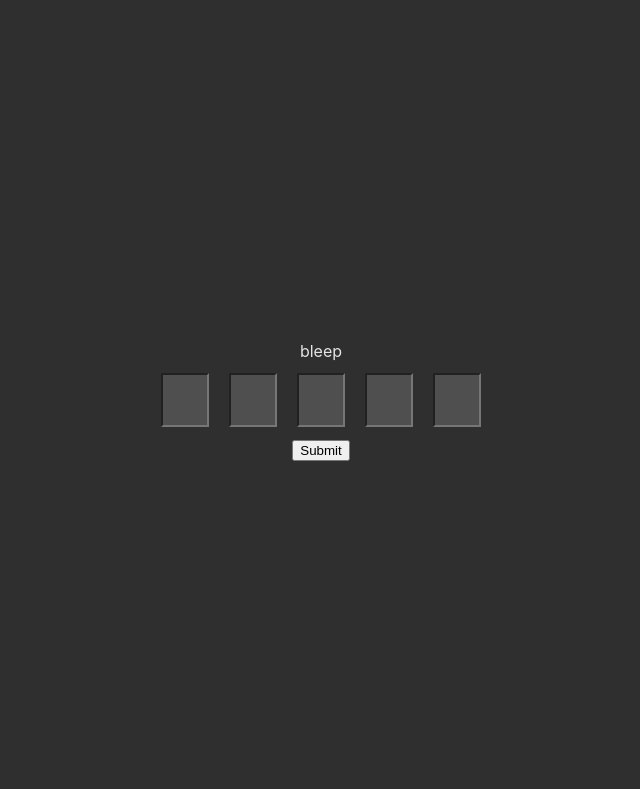
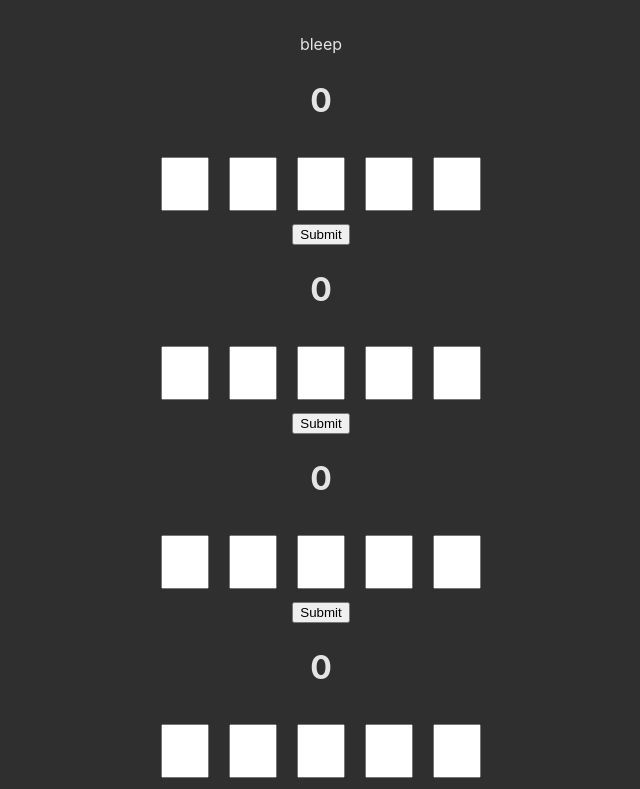
Before and after one commit to chalrees876/wordleClone, a React (Vite) app in the folder wordle-clone/: page / in a window 1280 px wide. Shown: the top 789 px of the page, without its empty margins (319-959 px from the left). Built offline with nearby package versions, Linux system fonts and the light colour scheme.

Commit message:
handles one guess

```diff
--- a/wordle-clone/src/App.css
+++ b/wordle-clone/src/App.css
@@ -13,7 +13,6 @@ input[type=text] {
   font-size: 2.5em;
   text-align: center;
   margin: 10px 10px;
-  background-color: #4f4f4f;
 }
 
 input[type=text]:focus {
@@ -24,3 +23,15 @@ input[type=text]:focus {
 .letter-container {
   display: inline;
 }
+
+.grey {
+  background-color: lightslategrey;
+}
+
+.green {
+  background-color: green;
+}
+
+.yellow {
+  background-color: yellow;
+}
--- a/wordle-clone/src/App.jsx
+++ b/wordle-clone/src/App.jsx
@@ -6,6 +6,12 @@ function App(props) {
 
     const[answers, setAnswers] = useState([]);
     const [answer, setAnswer] = useState("");
+    const [guessNumber, setGuessNumber] = useState(0);
+
+    const alphabetMap = {};
+    for (let i = 0; i < 26; ++i) {
+        alphabetMap[String.fromCharCode(i + 97)] = 0;
+    }
 
     useEffect(() => {
         const fetchData = async () => {
@@ -23,6 +29,13 @@ function App(props) {
         }
     }, [answers]);
 
+    useEffect( () => {
+        for (const c in answer) {
+            alphabetMap[answer[c]]++;
+        }
+        console.log(alphabetMap);
+    }, [answer]);
+
     function getRandomInt(max) {
         return Math.floor(Math.random() * max);
     }
@@ -33,11 +46,12 @@ function App(props) {
 
     function checkGuess(guess) {
         const guessToString = guess[0] + guess[1] + guess[2] + guess[3] + guess[4]
+        setGuessNumber(guessNumber + 1);
         return guessToString === answer;
     }
 
     const guesses = useMemo(
-        () => Array.from({ length: 1 }, (_, i) => i),
+        () => Array.from({ length: 6 }, (_, i) => i),
         []
     )
 
@@ -50,7 +64,10 @@ function App(props) {
         checkGuess={checkGuess}
         getRandomInt={getRandomInt}
         updateWord={updateWord}
-            key={i}/>)}
+            alphabetMap={alphabetMap}
+            key={i}
+            guessNumber={guessNumber}
+            id={i}/>)}
     </>
   )
 }
--- a/wordle-clone/src/components/Guesses.jsx
+++ b/wordle-clone/src/components/Guesses.jsx
@@ -4,41 +4,94 @@ import Letters from "./Letters.jsx"
 function Guesses(props) {
 
     const [guess, setGuess] = useState(["", "", "", "", ""]);
-    const [guessNumber, setGuessNumber] = useState(0);
+    const [guessNumber, setGuessNumber] = useState(props.guessNumber);
     const [isCorrect, setCorrect] = useState(false);
+    const [colors, setColors] = useState(["grey", "grey", "grey", "grey", "grey"])
+    const [letterReadOnly, setLetterReadOnly] = useState([false, true, true, true, true]);
+    const [letterIndex, setLetterIndex] = useState(-1);
 
     const letters = useMemo(
         () => Array.from({ length: 5 }, (_, i) => i),
         []
     )
 
-    function handleChange() {
-        setGuess(event.target.value);
-    }
-
     function handleSubmit(event) {
         event.preventDefault();
-        console.log("submitting")
         setGuessNumber(guessNumber + 1);
+        let newColors = colors;
+        for ( let i = 0; i < colors.length; i++) {
+            // eslint-disable-next-line react/prop-types
+            console.log("guess[i]: " + guess[i]);
+            console.log(props.alphabetMap);
+            if (guess[i] === props.answer[i] && props.alphabetMap[guess[i]] > 0) {
+                newColors[i] = "green";
+                setColors(newColors);
+                props.alphabetMap[guess[i]]--;
+            }
+        }
+        for (const c in guess ) {
+            if (props.alphabetMap[guess[c]] > 0) {
+                newColors[c] = "yellow";
+                props.alphabetMap[guess[c]]--;
+            }
+        }
         if(props.checkGuess(guess)) {
             setCorrect(true);
             props.updateWord();
+            setColors(["grey", "grey", "grey", "grey", "grey"]);
         }
-        setGuess("");
-        setGuessNumber(0);
     }
 
     function updateGuess(letter, i) {
-        const newLetter = [...guess];
-        newLetter[i] = letter;
-        setGuess(newLetter);
+        const newLetters = [...guess];
+        newLetters[i] = letter;
+        setGuess(newLetters);
+    }
+
+    function updateReadOnly(i) {
+        if (i === 0) {
+        setLetterReadOnly([false,false,true,true,true])
+        }
+        else if (i>0 && i<4) {
+            const temp = [true, true, true, true, true];
+            temp[i] = false;
+            temp[i+1] = false;
+            setLetterReadOnly(temp)
+        }
+        else {
+            setLetterReadOnly([true, true, true, true, true])
+        }
+    }
+
+    function handleBackspace(i) {
+        if (i === 0 || i === 1 ) {
+            setLetterReadOnly([false, true, true, true, true]);
+        }
+        else if (i === 2) {
+            setLetterReadOnly([true, false, false, true, true]);
+        }
+        else if (i === 3) {
+            setLetterReadOnly([true, true, false, false, true])
+        }
     }
 
     const startingTemplate = (
 
         <form className={"guess-container"} onSubmit={handleSubmit}>
+            <h1>{guessNumber}</h1>
             <div>
-                {letters.map(i => <Letters key={i} guess={guess} updateGuess={updateGuess} letterIndex={i}/>)}
+                {letters.map(i =>
+                    <Letters key={i}
+                             guess={guess}
+                             updateGuess={updateGuess}
+                             id={i}
+                             letterIndex={letterIndex}
+                             answer={props.answer}
+                             colors={colors}
+                             guessNumber={guessNumber}
+                             letterReadOnly={letterReadOnly}
+                             updateReadOnly={updateReadOnly}
+                             handleBackspace={handleBackspace}/>)}
             </div>
             <button type="submit">Submit</button>
         </form>
--- a/wordle-clone/src/components/Letters.jsx
+++ b/wordle-clone/src/components/Letters.jsx
@@ -1,15 +1,21 @@
+import {useEffect, useState} from "react";
+
 function Letters(props) {
 
     function handleChange(event){
-        // eslint-disable-next-line react/prop-types
-        console.log("current index: " + props.letterIndex);
-        // eslint-disable-next-line react/prop-types
-        props.updateGuess(event.target.value, props.letterIndex)
+            props.updateGuess(event.target.value, props.letterIndex);
+            props.updateReadOnly(props.letterIndex);
     }
 
     return (
     <div className={"letter-container"}>
-        <input type={"text"} maxLength="1" minLength="1" id={props.letterIndex} onChange={handleChange}></input>
+        <input type={"text"}
+               maxLength="1"
+               minLength="1"
+               id={props.letterIndex}
+               className={props.colors[props.letterIndex]}
+               onChange={handleChange}
+        readOnly={props.letterReadOnly[props.letterIndex]}></input>
     </div>
 )
 }
```
